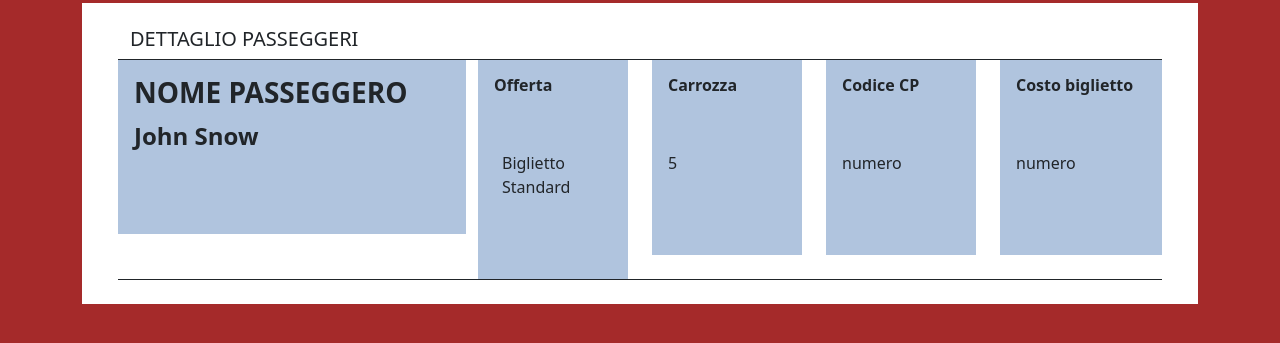
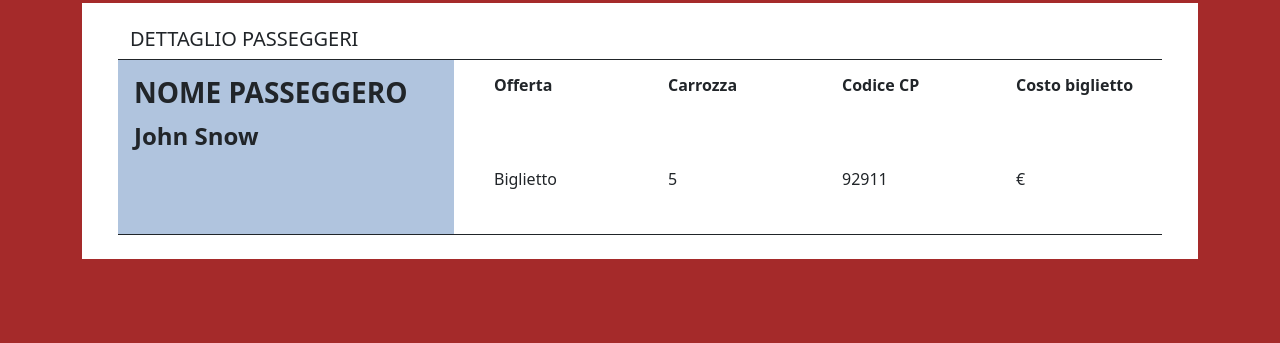
Before and after one commit to NataliyaShevchuk/js-biglietto-treno-form, a plain HTML site: page index.html in a window 1280 px wide. Shown: the part 385-728 px from the top of the page. Drawn offline with nearby package versions, Linux system fonts and the light colour scheme.

Commit message:
struttura html e css finita

```diff
--- a/css/style.css
+++ b/css/style.css
@@ -17,3 +17,6 @@ h1{
     padding: 1rem;
     text-align: start;
 }
+.pb-6{
+    padding-bottom: 4rem;
+}
--- a/index.html
+++ b/index.html
@@ -40,34 +40,34 @@
                 <div class="my-box bg-white p-4 px-5 text-center">
                     <h5 class="text-start">DETTAGLIO PASSEGGERI</h5>
                     <div class="row  border-top border-bottom border-dark">
-                        <div class="col-4 px-0">
+                        <div class="col-4 ps-0">
                             <div class="my-col-container">
                                 <h5 class="fw-bold fs-3">NOME PASSEGGERO</h5>
                                 <p class="fs-4 fw-bold pb-5">John Snow</p>
                             </div>
                         </div>
                         <div class="col-2">
-                            <div class="my-col-container">
-                                <h6 class="fw-bold pb-5">Offerta</h6>
-                                <p class="pb-5 px-2">Biglietto Standard</p>
+                            <div class="my-col-container bg-transparent">
+                                <h6 class="fw-bold pb-6">Offerta</h6>
+                                <p class="pb-2">Biglietto</p>
                             </div>
                         </div>
                         <div class="col-2">
-                            <div class="my-col-container">
-                                <h6 class="fw-bold pb-5">Carrozza</h6>
-                                <p class="pb-5">5</p>
+                            <div class="my-col-container bg-transparent">
+                                <h6 class="fw-bold pb-6">Carrozza</h6>
+                                <p class="pb-2">5</p>
                             </div>
                         </div>
                         <div class="col-2">
-                            <div class="my-col-container">
-                                <h6 class="fw-bold pb-5">Codice CP</h6>
-                                <p class="pb-5">numero</p>
+                            <div class="my-col-container bg-transparent">
+                                <h6 class="fw-bold pb-6">Codice CP</h6>
+                                <p class="pb-2">92911</p>
                             </div>
                         </div>
                         <div class="col-2 pe-0">
-                            <div class="my-col-container">
-                                <h6 class="fw-bold pb-5">Costo biglietto</h6>
-                                <p class="pb-5">numero</p>
+                            <div class="my-col-container bg-transparent">
+                                <h6 class="fw-bold pb-6">Costo biglietto</h6>
+                                <p class="pb-2">€</p>
                             </div>
                         </div>
                     </div>
```
